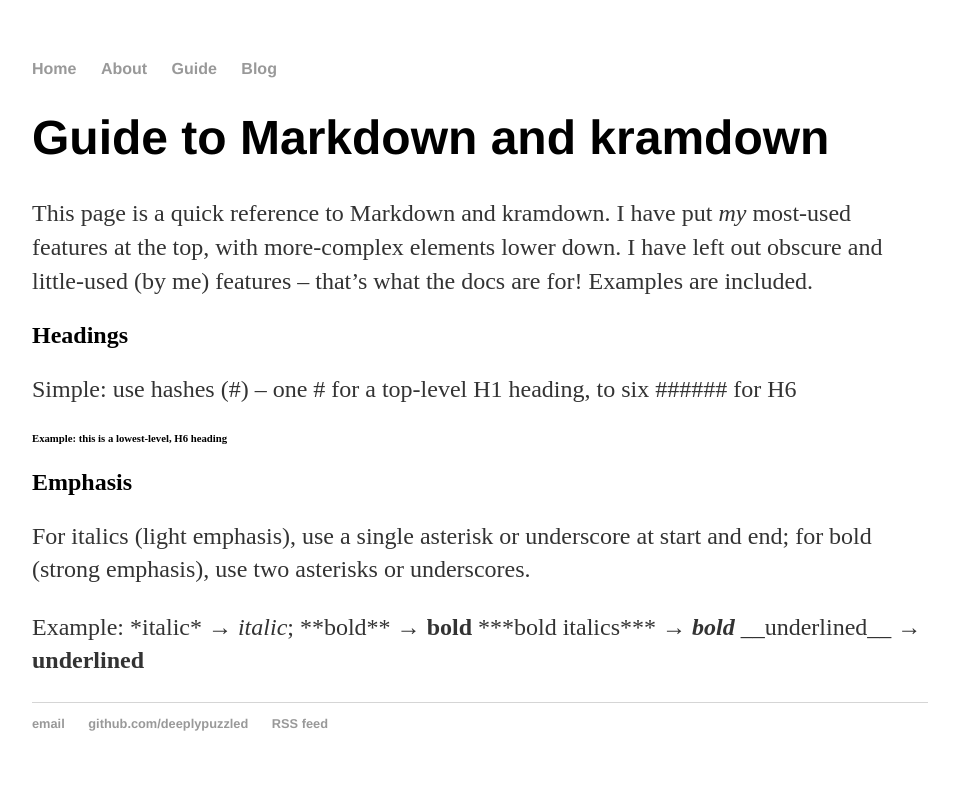
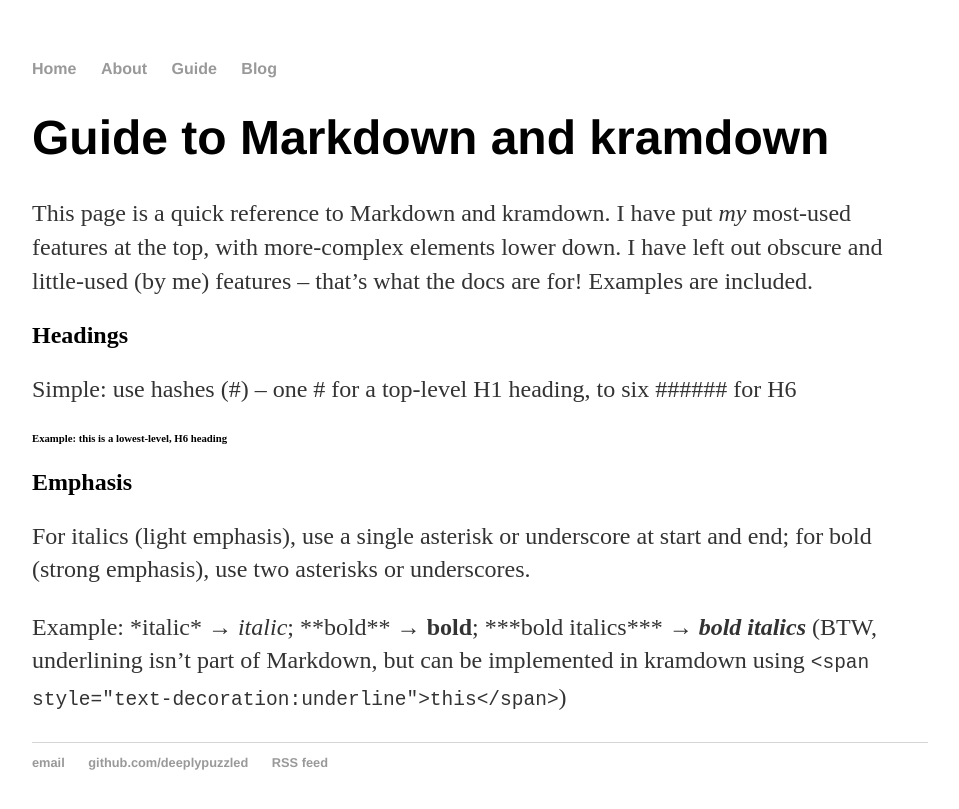
Before and after one commit to deeplypuzzled/deeplypuzzled.github.io, a Jekyll site: the page built from guide/index.md, in a window 1280 px wide. Shown: the top 809 px of the page, without its empty margins (160-1119 px from the left). Built offline with Jekyll 4.4.1, drawn with Linux system fonts in a browser that asks for light colours.

Commit message:
Update index.md

```diff
--- a/guide/index.md
+++ b/guide/index.md
@@ -16,6 +16,5 @@ Simple: use hashes (\#) -- one \# for a top-level H1 heading, to six \###### for
 
 For italics (light emphasis), use a single asterisk or underscore at start and end; for bold (strong emphasis), use two asterisks or underscores.
 
-Example: \*italic\* &#8594; *italic*; \*\*bold\*\* &#8594; **bold**
-\*\*\*bold italics\*\*\* &#8594; ***bold***
-\_\_underlined\_\_ &#8594; __underlined__
+Example: \*italic\* &#8594; *italic*; \*\*bold\*\* &#8594; **bold**; \*\*\*bold italics\*\*\* &#8594; ***bold italics***
+(BTW, underlining isn't part of Markdown, but can be implemented in kramdown using `<span style="text-decoration:underline">this</span>`)
```
